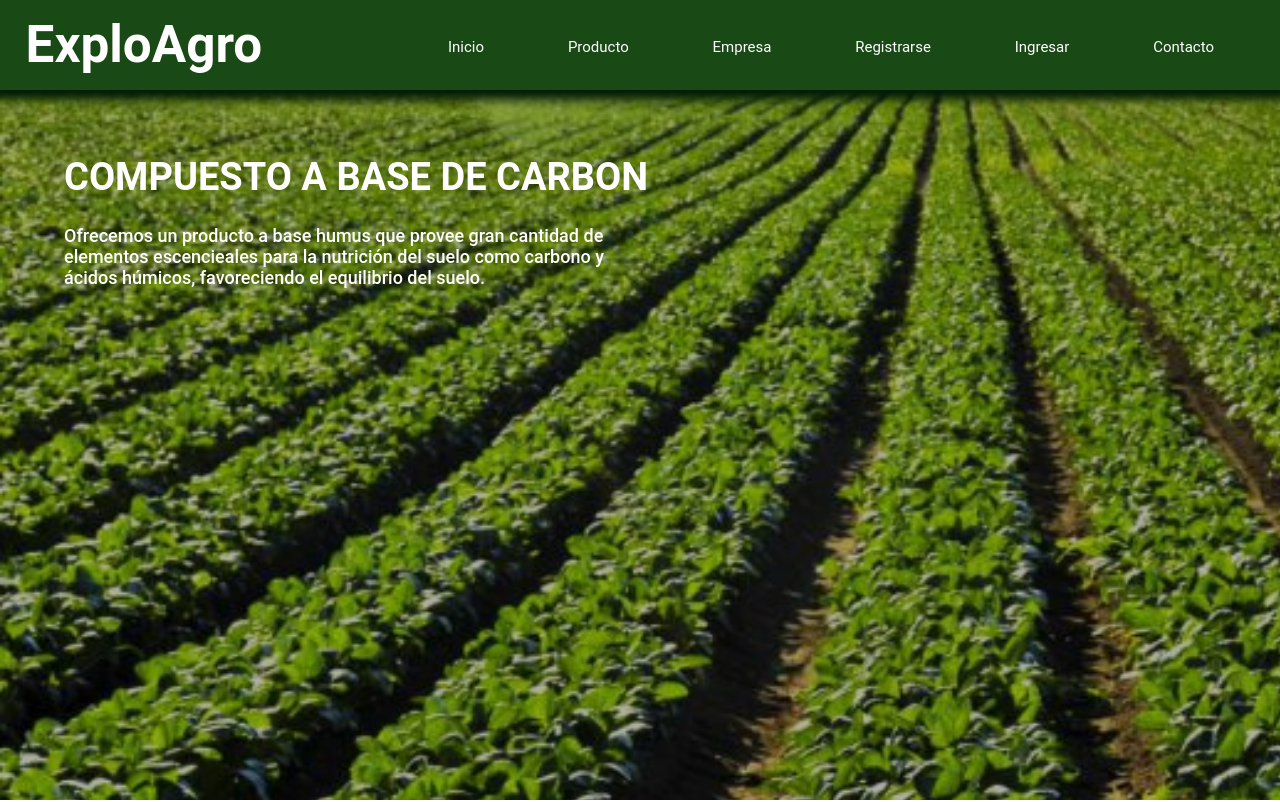
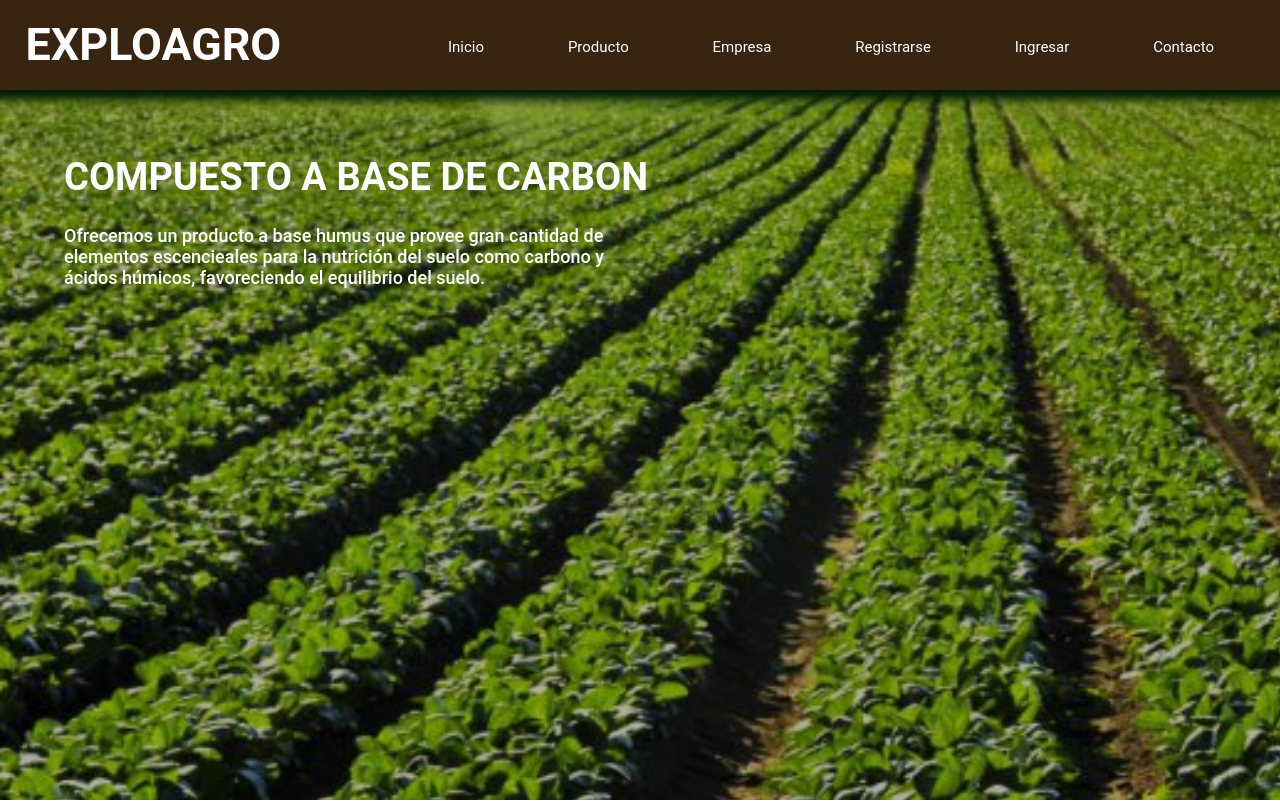
Before and after one commit to jorgeacosta02/Exploservice-frontend, a React (Vite) app in the folder client/: page /exploagro in a window 1280 px wide. Shown: the top 802 px of the page. Built offline with nearby package versions, Linux system fonts and the light colour scheme.

Commit message:
Color styles

```diff
--- a/client/src/components/EAComponents/EANavBarLogo/EALogo.tsx
+++ b/client/src/components/EAComponents/EANavBarLogo/EALogo.tsx
@@ -3,7 +3,7 @@ import styles from './_EALogo.module.scss';
 const EALogo = () => {
   return (
     <div className={styles.logo}>
-      <h1 className={styles.text}>ExploAgro</h1>
+      <h1 className={styles.text}>EXPLOAGRO</h1>
     </div>
   )
 }
--- a/client/src/components/EAComponents/EANavBarLogo/_EALogo.module.scss
+++ b/client/src/components/EAComponents/EANavBarLogo/_EALogo.module.scss
@@ -14,7 +14,7 @@
             font-size: max(#{19px},#{6vw});
             margin: 0;
             @include g.display-large{
-                font-size: max(#{30px},#{4vw});
+                font-size: max(#{28px},#{3.5vw});
             }
         }
     }
--- a/client/src/styles/_globals.scss
+++ b/client/src/styles/_globals.scss
@@ -6,7 +6,7 @@
 // General variables
 
 $second-color: white;
-$main-color: rgb(25, 73, 21);
+$main-color: rgb(55, 37, 17);
 $active-color: rgb(241, 241, 9);
 $primary-font: 'Roboto', sans-serif;
 
```
